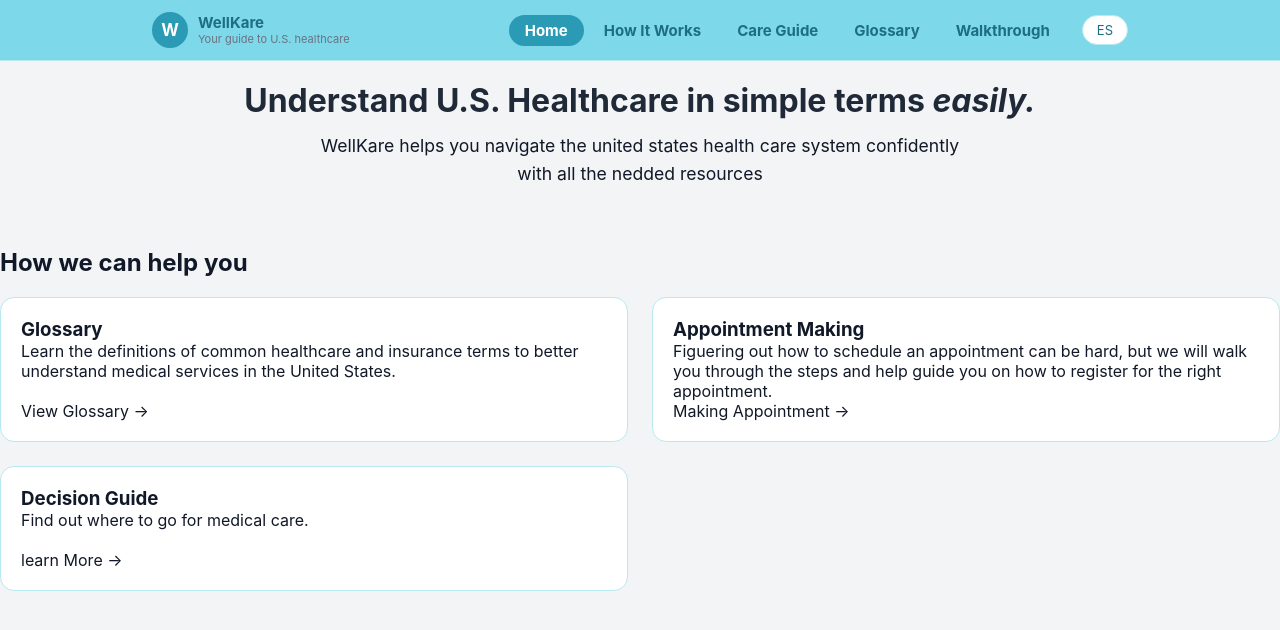
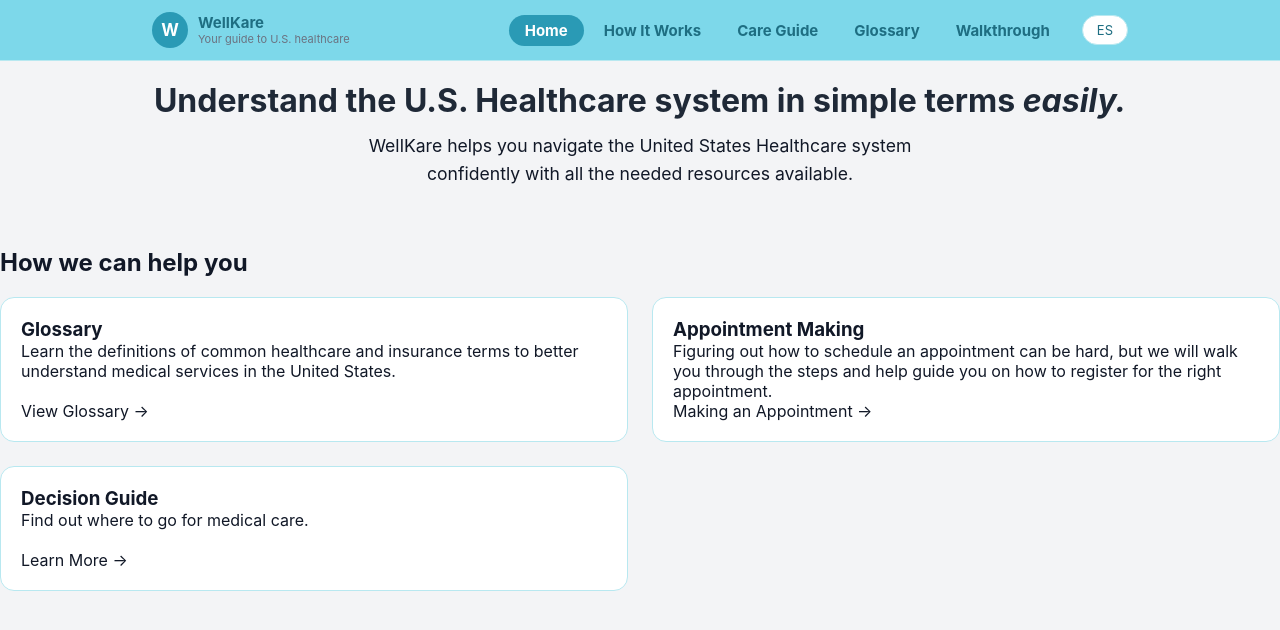
Before and after one commit to klee1569/INFO-Capstone, a Next.js app: page /Home in a window 1280 px wide. Shown: the top 630 px of the page. Built offline with nearby package versions, Linux system fonts and the light colour scheme.

Commit message:
fixing minor text issues

```diff
--- a/app/Home/page.jsx
+++ b/app/Home/page.jsx
@@ -10,9 +10,9 @@ export default function Home(){
         <main className="Home">
             <section className="hero">
                 <br></br>
-                <h1>Understand U.S. Healthcare in simple terms <em>easily.</em></h1>
-                <p> WellKare helps you navigate the united states health care
-                    system confidently with all the nedded resources
+                <h1>Understand the U.S. Healthcare system in simple terms <em>easily.</em></h1>
+                <p> WellKare helps you navigate the United States Healthcare
+                    system confidently with all the needed resources available.
                 </p>
             </section>
 
@@ -34,11 +34,11 @@ export default function Home(){
                     <div className="feature-grid-card">
                         <h3> Appointment Making </h3>
                         <p>
-                            Figuering out how to schedule an appointment can be hard, but
+                            Figuring out how to schedule an appointment can be hard, but
                             we will walk you through the steps and help guide you on how to register for
                             the right appointment.
                         </p>
-                        <Link href="/appointment">Making Appointment → </Link>
+                        <Link href="/appointment">Making an Appointment → </Link>
                     </div>
 
 
@@ -48,7 +48,7 @@ export default function Home(){
                             Find out where to go for medical care.
                         </p>
 
-                        <Link href="/decision tree"> <br></br>learn More → </Link>
+                        <Link href="/decision tree"> <br></br>Learn More → </Link>
                     </div>
                 </div>
             </section>
```
